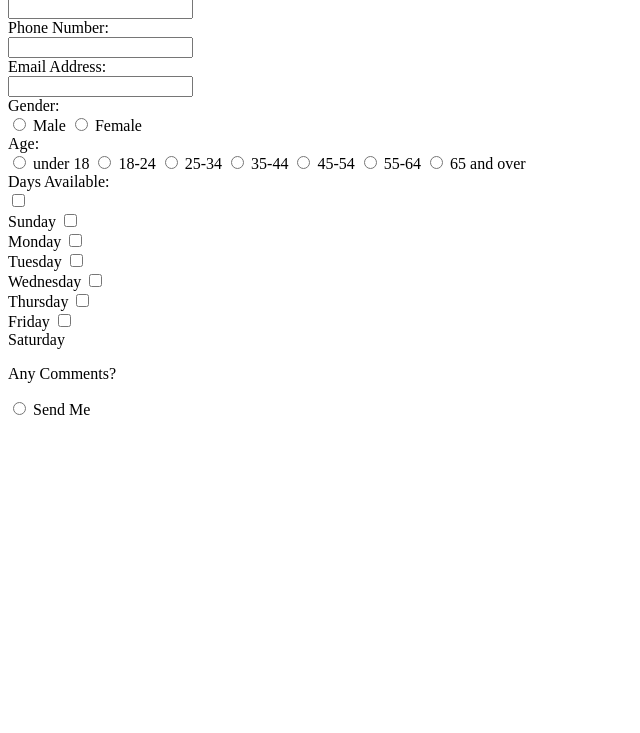
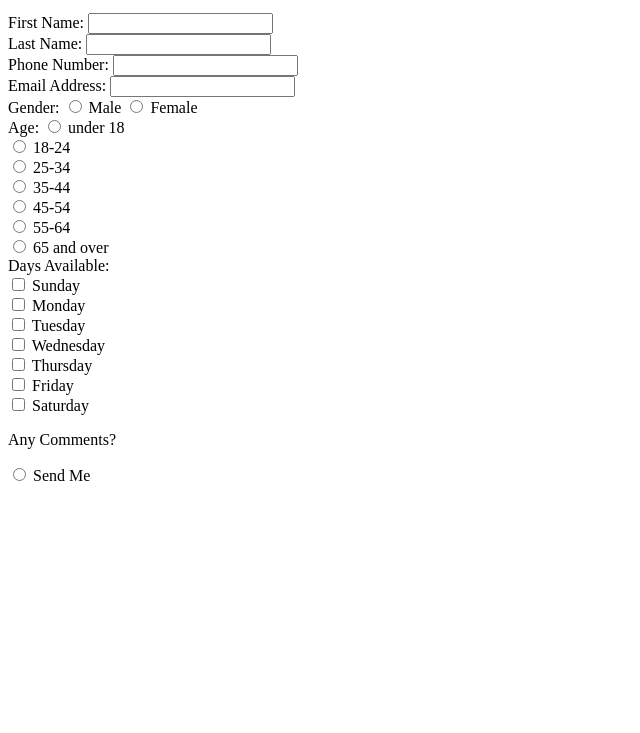
Before and after one commit to jfabrycky/lab04, a plain HTML site: page index.html in a window 1280 px wide. Shown: the part 67-800 px from the top of the page, without its empty margins (0-640 px from the left). Drawn offline with Linux system fonts and the light colour scheme.

Commit message:
Update index.html
Easy fixes to the layout

```diff
--- a/index.html
+++ b/index.html
@@ -2,54 +2,55 @@
 <html lang="en">
   <head>
     <meta charset="utf-8">
-    <title> Title </title>
+    <title> Volunteer Form </title>
   </head>
   <body>
+    <h1> Volunteer Form </h1>
     <form>
-      <label for="fname">First Name:</label><br>
+      <label for="fname">First Name:</label>
       <input type="text" id="fname" name="fname"><br>
-      <label for="lname">Last Name:</label><br>
+      <label for="lname">Last Name:</label>
       <input type="text" id="lname" name="lname"><br>
-      <label for="pnumber">Phone Number:</label><br>
+      <label for="pnumber">Phone Number:</label>
       <input type="text" id="pnumber" name="lname"><br>
-      <label for="eaddress">Email Address:</label><br>
+      <label for="eaddress">Email Address:</label>
       <input type="text" id="eaddress" name="eaddress"><br>
-      <label for="gender">Gender:</label><br>
+      <label for="gender">Gender:</label>
       <input type="radio" id="gender" name="gender" value="male">
       <label for="male">Male</label>
       <input type="radio" id="gender" name="gender" value="female">
       <label for="female">Female</label><br>
-      <label for="age">Age:</label><br>
+      <label for="age">Age:</label>
       <input type="radio" id="age" name="age" value="under 18">
-      <label for="under 18">under 18</label>
+      <label for="under 18">under 18</label><br>
       <input type="radio" id="age" name="age" value="18-24">
-      <label for="18-24">18-24</label>
+      <label for="18-24">18-24</label><br>
       <input type="radio" id="age" name="age" value="25-34">
-      <label for="25-34">25-34</label>
+      <label for="25-34">25-34</label><br>
       <input type="radio" id="age" name="age" value="35-44">
-      <label for="35-44">35-44</label>
+      <label for="35-44">35-44</label><br>
       <input type="radio" id="age" name="age" value="45-54">
-      <label for="45-54">45-54</label>
+      <label for="45-54">45-54</label><br>
       <input type="radio" id="age" name="age" value="55-64">
-      <label for="55-64">55-64</label>
+      <label for="55-64">55-64</label><br>
       <input type="radio" id="age" name="age" value="65 and over">
       <label for="65 and over">65 and over</label>
     </form>
     <form>
       <label for="availability">Days Available:</label><br>
-      <input type="checkbox" id="availability" name="availability" value="Sunday"><br>
-      <label for="Sunday">Sunday</label>
-      <input type="checkbox" id="availability" name="availability" value="Monday"><br>
-      <label for="Monday">Monday</label>
-      <input type="checkbox" id="availability" name="availability" value="Tuesday"><br>
-      <label for="Tuesday">Tuesday</label>
-      <input type="checkbox" id="availability" name="availability" value="Wednesday"><br>
-      <label for="Wednesday">Wednesday</label>
-      <input type="checkbox" id="availability" name="availability" value="Thursday"><br>
-      <label for="Thursday">Thursday</label>
-      <input type="checkbox" id="availability" name="availability" value="Friday"><br>
-      <label for="Friday">Friday</label>
-      <input type="checkbox" id="availability" name="availability" value="Saturday"><br>
+      <input type="checkbox" id="availability" name="availability" value="Sunday">
+      <label for="Sunday">Sunday</label><br>
+      <input type="checkbox" id="availability" name="availability" value="Monday">
+      <label for="Monday">Monday</label><br>
+      <input type="checkbox" id="availability" name="availability" value="Tuesday">
+      <label for="Tuesday">Tuesday</label><br>
+      <input type="checkbox" id="availability" name="availability" value="Wednesday">
+      <label for="Wednesday">Wednesday</label><br>
+      <input type="checkbox" id="availability" name="availability" value="Thursday">
+      <label for="Thursday">Thursday</label><br>
+      <input type="checkbox" id="availability" name="availability" value="Friday">
+      <label for="Friday">Friday</label><br>
+      <input type="checkbox" id="availability" name="availability" value="Saturday">
       <label for="Saturday">Saturday</label>
     </form>
     <p> Any Comments? </p>
```
